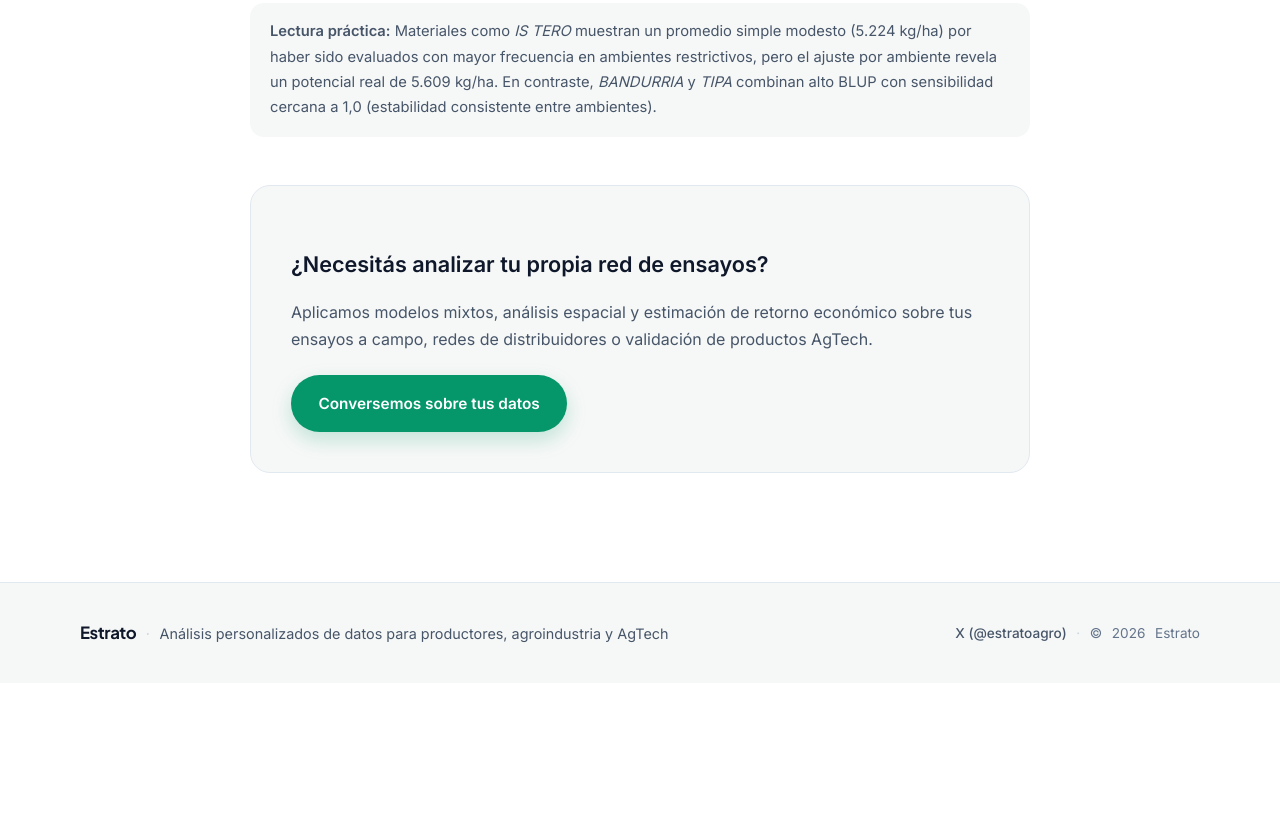
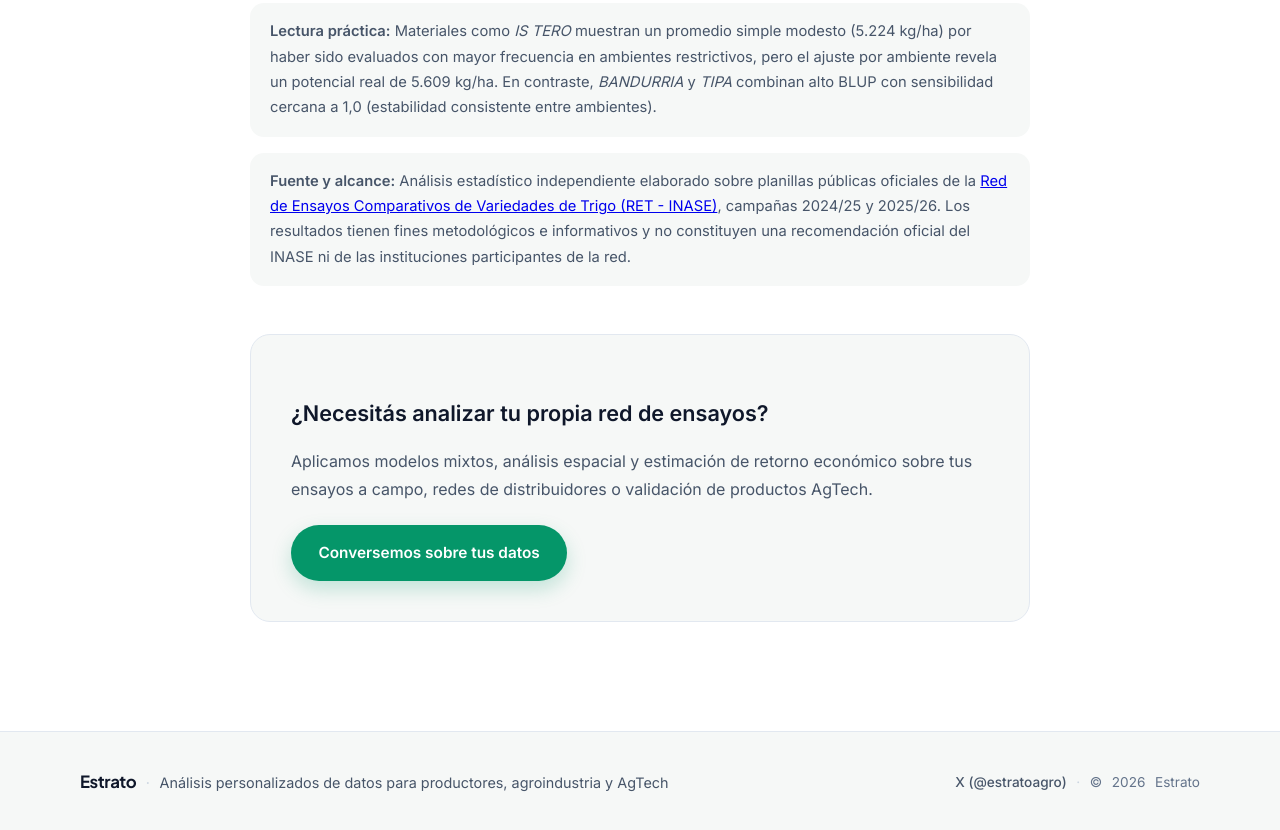
Before and after one commit to estratoagro/estratoagro.github.io, a plain HTML site: page estudios/modelos-mixtos-ensayos-multiambiente.html in a window 1280 px wide. Shown: the part 4018-4848 px from the top of the page. Before the commit the page ends 4701 px from the top, so only its background shows below. Drawn offline with Linux system fonts and the light colour scheme.

Commit message:
Agregar nota de fuente oficial RET-INASE y alcance independiente en Estudio #1

```diff
--- a/estudios/modelos-mixtos-ensayos-multiambiente.html
+++ b/estudios/modelos-mixtos-ensayos-multiambiente.html
@@ -188,6 +188,10 @@
             <strong>Lectura práctica:</strong> Materiales como <em>IS TERO</em> muestran un promedio simple modesto (5.224 kg/ha) por haber sido evaluados con mayor frecuencia en ambientes restrictivos, pero el ajuste por ambiente revela un potencial real de 5.609 kg/ha. En contraste, <em>BANDURRIA</em> y <em>TIPA</em> combinan alto BLUP con sensibilidad cercana a 1,0 (estabilidad consistente entre ambientes).
           </p>
 
+          <p class="study-note">
+            <strong>Fuente y alcance:</strong> Análisis estadístico independiente elaborado sobre planillas públicas oficiales de la <a href="https://www.argentina.gob.ar/inase/red-variedades-de-trigo" target="_blank" rel="noopener noreferrer">Red de Ensayos Comparativos de Variedades de Trigo (RET - INASE)</a>, campañas 2024/25 y 2025/26. Los resultados tienen fines metodológicos e informativos y no constituyen una recomendación oficial del INASE ni de las instituciones participantes de la red.
+          </p>
+
           <div class="study-cta-box">
             <h3>¿Necesitás analizar tu propia red de ensayos?</h3>
             <p>
```
